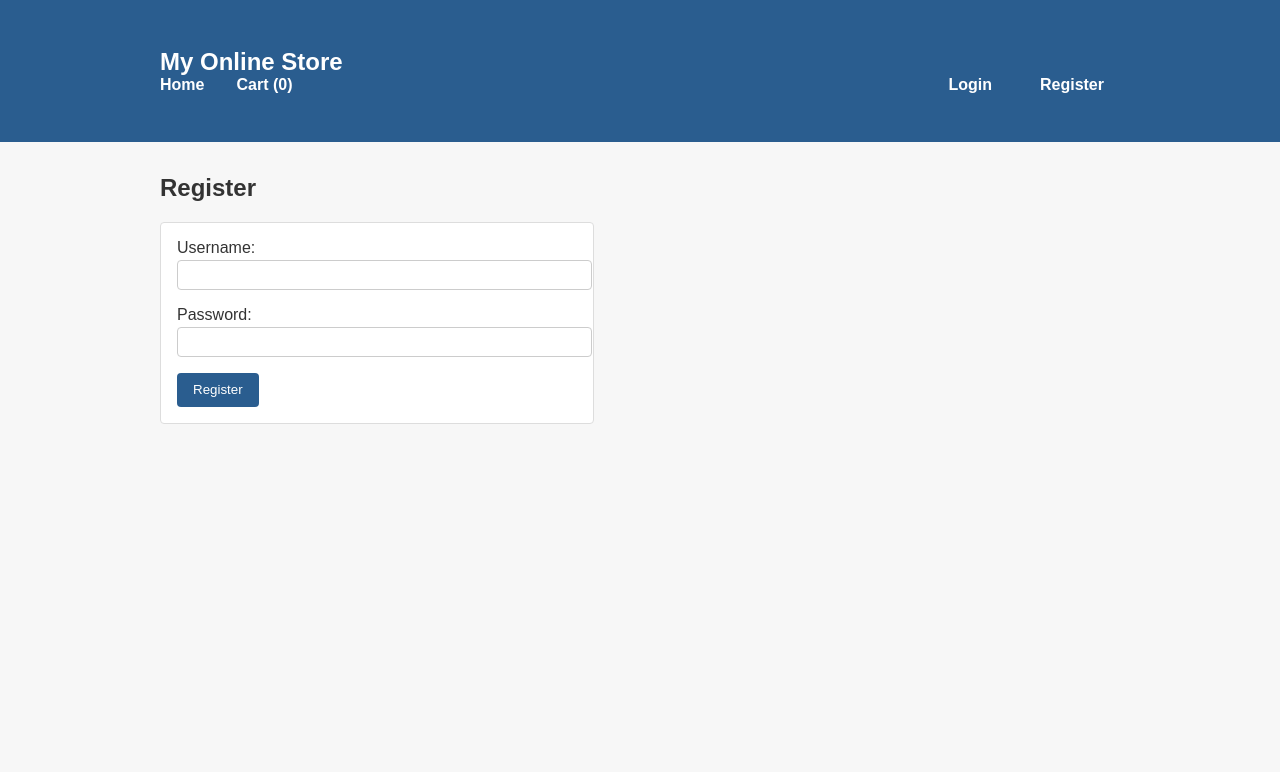
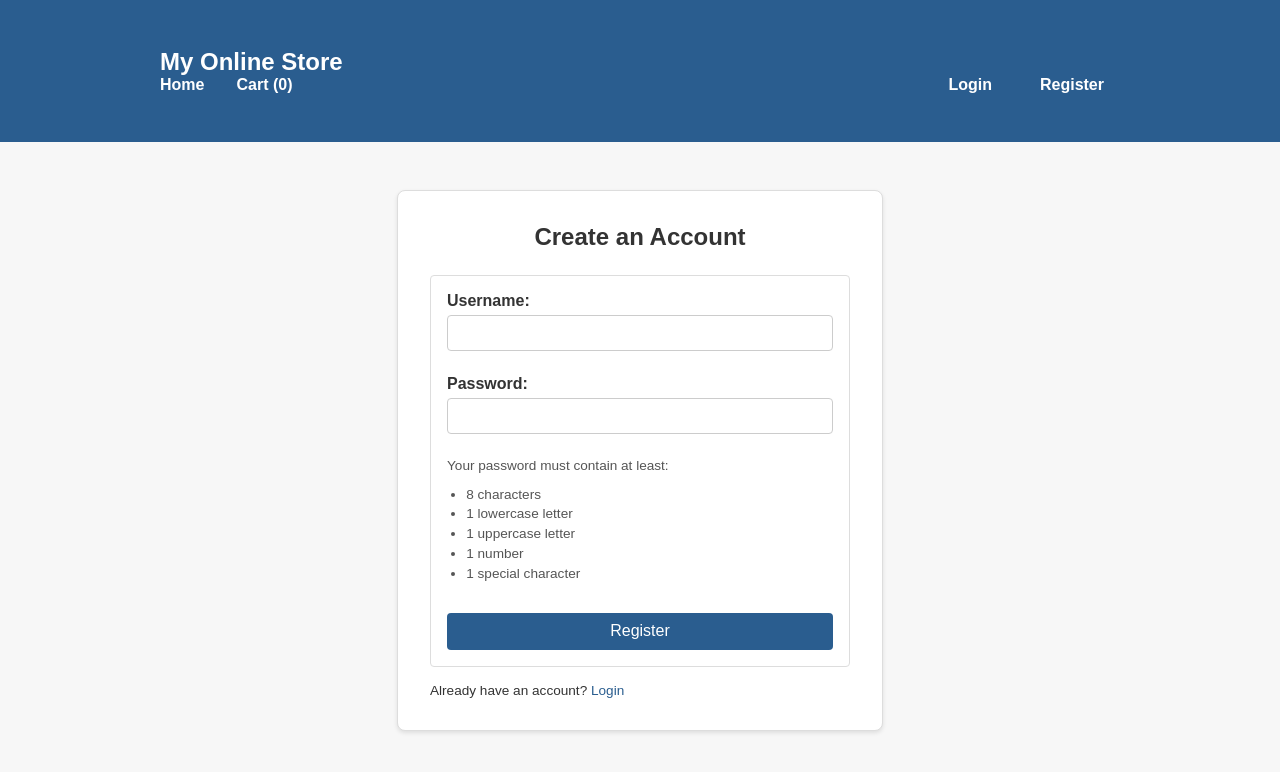
Before and after one commit to universide/e-commerce-website, a Flask app: page /register in a window 1280 px wide. Shown: the top 772 px of the page. Run offline with Flask 3, Linux system fonts and the light colour scheme.

Commit message:
improve 1

```diff
--- a/app.py
+++ b/app.py
@@ -1,7 +1,26 @@
+"""Simple E-commerce web application.
+
+This module defines a minimal Flask application that implements the core
+functionality of a small online store. Users can browse a catalogue of
+products, add items to a session-based shopping cart, view the cart and
+proceed to a checkout summary. For clarity and brevity the example omits
+many production concerns such as authentication, payment integration,
+security hardening and input validation. You can build on this scaffold
+to implement a full-featured online shop.
+
+Usage:
+    python app.py
+
+Access the application in your browser at http://127.0.0.1:5000/ after
+running the script.
+"""
+
 from __future__ import annotations
 import os
+import re
 from decimal import Decimal
 from typing import Dict, Any
+from datetime import timedelta
 
 from flask import (
     Flask,
@@ -15,73 +34,110 @@ from flask import (
 from flask_sqlalchemy import SQLAlchemy
 from werkzeug.security import generate_password_hash, check_password_hash
 
+# Create the Flask app and configure it.
 app = Flask(__name__)
-app.config['SECRET_KEY'] = os.environ.get('FLASK_SECRET_KEY', 'dev-secret')
-database_path = os.path.join(os.path.dirname(__file__), 'store.db')
-app.config['SQLALCHEMY_DATABASE_URI'] = f'sqlite:///{database_path}'
-app.config['SQLALCHEMY_TRACK_MODIFICATIONS'] = False
+app.config["SECRET_KEY"] = os.environ.get("FLASK_SECRET_KEY", "dev-secret")
+
+# Configure how long "remember me" logins persist (30 days).
+app.permanent_session_lifetime = timedelta(days=30)
+
+# Configure the SQLite database.
+database_path = os.path.join(os.path.dirname(__file__), "store.db")
+app.config["SQLALCHEMY_DATABASE_URI"] = f"sqlite:///{database_path}"
+app.config["SQLALCHEMY_TRACK_MODIFICATIONS"] = False
+
 db = SQLAlchemy(app)
 
+
 class Product(db.Model):
+    """Database model representing a product available for sale."""
     id = db.Column(db.Integer, primary_key=True)
     name = db.Column(db.String(100), nullable=False)
-    price = db.Column(db.Integer, nullable=False)
+    price = db.Column(db.Integer, nullable=False)  # price in cents
     description = db.Column(db.String(255), nullable=True)
     image = db.Column(db.String(255), nullable=True)
+
     def price_as_decimal(self) -> Decimal:
+        """Return price expressed in dollars instead of cents."""
         return Decimal(self.price) / 100
 
+
 class User(db.Model):
+    """User account for authentication."""
     id = db.Column(db.Integer, primary_key=True)
     username = db.Column(db.String(80), unique=True, nullable=False)
     password_hash = db.Column(db.String(128), nullable=False)
+
     def set_password(self, password: str) -> None:
         self.password_hash = generate_password_hash(password)
+
     def check_password(self, password: str) -> bool:
         return check_password_hash(self.password_hash, password)
 
+
 def seed_data() -> None:
+    """Populate the database with sample products if it's empty."""
     if Product.query.first() is None:
         sample_products = [
-            Product(name='Wireless Mouse', price=2999,
-                    description='A comfortable and responsive wireless mouse.',
-                    image='mouse.jpg'),
-            Product(name='Mechanical Keyboard', price=8499,
-                    description='A clicky, tactile mechanical keyboard with RGB backlight.',
-                    image='keyboard.jpg'),
-            Product(name='USB‑C Charger', price=1999,
-                    description='Fast‑charging USB‑C power adapter for phones and laptops.',
-                    image='charger.jpg'),
-            Product(name='Noise Cancelling Headphones', price=12999,
-                    description='Over‑ear headphones with active noise cancellation.',
-                    image='headphones.jpg'),
+            Product(
+                name="Wireless Mouse",
+                price=2999,
+                description="A comfortable and responsive wireless mouse.",
+                image="mouse.jpg",
+            ),
+            Product(
+                name="Mechanical Keyboard",
+                price=8499,
+                description="A clicky, tactile mechanical keyboard with RGB backlight.",
+                image="keyboard.jpg",
+            ),
+            Product(
+                name="USB-C Charger",
+                price=1999,
+                description="Fast-charging USB-C power adapter for phones and laptops.",
+                image="charger.jpg",
+            ),
+            Product(
+                name="Noise Cancelling Headphones",
+                price=12999,
+                description="Over-ear headphones with active noise cancellation.",
+                image="headphones.jpg",
+            ),
         ]
         db.session.bulk_save_objects(sample_products)
         db.session.commit()
 
+
 @app.before_request
 def ensure_cart_exists() -> None:
-    if 'cart' not in session:
-        session['cart'] = {}
+    """Ensure the user session has a cart structure."""
+    if "cart" not in session:
+        session["cart"] = {}
 
-@app.route('/')
+
+@app.route("/")
 def index() -> str:
+    """Display the home page with a list of available products."""
     products = Product.query.all()
-    return render_template('index.html', products=products)
+    return render_template("index.html", products=products)
 
-@app.route('/add_to_cart/<int:product_id>')
+
+@app.route("/add_to_cart/<int:product_id>")
 def add_to_cart(product_id: int) -> Any:
+    """Add a product to the shopping cart."""
     product = Product.query.get(product_id)
     if not product:
-        return redirect(url_for('index'))
-    cart: Dict[str, int] = session.get('cart', {})
+        return redirect(url_for("index"))
+    cart: Dict[str, int] = session.get("cart", {})
     cart[str(product_id)] = cart.get(str(product_id), 0) + 1
-    session['cart'] = cart
-    return redirect(url_for('index'))
+    session["cart"] = cart
+    return redirect(url_for("index"))
 
-@app.route('/cart')
+
+@app.route("/cart")
 def view_cart() -> str:
-    cart: Dict[str, int] = session.get('cart', {})
+    """Show the contents of the shopping cart."""
+    cart: Dict[str, int] = session.get("cart", {})
     items = []
     total_cents = 0
     for pid_str, qty in cart.items():
@@ -90,28 +146,32 @@ def view_cart() -> str:
             line_total = product.price * qty
             total_cents += line_total
             items.append({
-                'product': product,
-                'quantity': qty,
-                'line_total': Decimal(line_total) / 100
+                "product": product,
+                "quantity": qty,
+                "line_total": Decimal(line_total) / 100,
             })
     total = Decimal(total_cents) / 100
-    return render_template('cart.html', items=items, total=total)
+    return render_template("cart.html", items=items, total=total)
 
-@app.route('/remove_from_cart/<int:product_id>')
+
+@app.route("/remove_from_cart/<int:product_id>")
 def remove_from_cart(product_id: int) -> Any:
-    cart: Dict[str, int] = session.get('cart', {})
+    """Remove one unit of the given product from the cart."""
+    cart: Dict[str, int] = session.get("cart", {})
     pid_str = str(product_id)
     if pid_str in cart:
         if cart[pid_str] > 1:
             cart[pid_str] -= 1
         else:
             cart.pop(pid_str)
-        session['cart'] = cart
-    return redirect(url_for('view_cart'))
+        session["cart"] = cart
+    return redirect(url_for("view_cart"))
 
-@app.route('/checkout')
+
+@app.route("/checkout")
 def checkout() -> str:
-    cart: Dict[str, int] = session.get('cart', {})
+    """Display a summary of the order and clear the cart."""
+    cart: Dict[str, int] = session.get("cart", {})
     items = []
     total_cents = 0
     for pid_str, qty in cart.items():
@@ -120,63 +180,106 @@ def checkout() -> str:
             line_total = product.price * qty
             total_cents += line_total
             items.append({
-                'product': product,
-                'quantity': qty,
-                'line_total': Decimal(line_total) / 100
+                "product": product,
+                "quantity": qty,
+                "line_total": Decimal(line_total) / 100,
             })
     total = Decimal(total_cents) / 100
-    session['cart'] = {}
-    return render_template('checkout.html', items=items, total=total)
+    session["cart"] = {}
+    return render_template("checkout.html", items=items, total=total)
 
-@app.route('/register', methods=['GET', 'POST'])
+
+@app.route("/register", methods=["GET", "POST"])
 def register() -> Any:
-    if request.method == 'POST':
-        username = request.form.get('username', '').strip()
-        password = request.form.get('password', '')
+    """Allow a new user to create an account with password complexity rules."""
+    if request.method == "POST":
+        username = request.form.get("username", "").strip()
+        password = request.form.get("password", "")
+
         if not username or not password:
-            flash('Username and password are required.')
-            return redirect(url_for('register'))
+            flash("Username and password are required.")
+            return redirect(url_for("register"))
         if User.query.filter_by(username=username).first():
-            flash('Username already exists.')
-            return redirect(url_for('register'))
+            flash("Username already exists.")
+            return redirect(url_for("register"))
+
+        # Enforce password complexity
+        def is_password_valid(pwd: str) -> bool:
+            return (
+                len(pwd) >= 8
+                and re.search(r"[a-z]", pwd)
+                and re.search(r"[A-Z]", pwd)
+                and re.search(r"\d", pwd)
+                and re.search(r"[^A-Za-z0-9]", pwd)
+            )
+
+        if not is_password_valid(password):
+            flash(
+                "Password must be at least 8 characters long and include "
+                "uppercase, lowercase, numeric and special characters."
+            )
+            return redirect(url_for("register"))
+
         user = User(username=username)
         user.set_password(password)
         db.session.add(user)
         db.session.commit()
-        session['user_id'] = user.id
-        return redirect(url_for('index'))
-    return render_template('register.html')
+        session["user_id"] = user.id
+        return redirect(url_for("index"))
 
-@app.route('/login', methods=['GET', 'POST'])
+    return render_template("register.html")
+
+
+@app.route("/login", methods=["GET", "POST"])
 def login() -> Any:
-    if request.method == 'POST':
-        username = request.form.get('username', '').strip()
-        password = request.form.get('password', '')
+    """Authenticate an existing user and start a session, with 'remember me'."""
+    if request.method == "POST":
+        username = request.form.get("username", "").strip()
+        password = request.form.get("password", "")
+        remember = request.form.get("remember")
+
         user = User.query.filter_by(username=username).first()
         if user and user.check_password(password):
-            session['user_id'] = user.id
-            return redirect(url_for('index'))
-        flash('Invalid username or password.')
-        return redirect(url_for('login'))
-    return render_template('login.html')
+            session["user_id"] = user.id
+            session.permanent = bool(remember)
+            return redirect(url_for("index"))
 
-@app.route('/logout')
+        flash("Invalid username or password.")
+        return redirect(url_for("login"))
+
+    return render_template("login.html")
+
+
+@app.route("/logout")
 def logout() -> Any:
-    session.pop('user_id', None)
-    return redirect(url_for('index'))
+    """Log the user out by clearing their session."""
+    session.pop("user_id", None)
+    return redirect(url_for("index"))
 
-@app.route('/profile')
+
+@app.route("/profile")
 def profile() -> Any:
-    user_id = session.get('user_id')
+    """Display the logged-in user’s profile."""
+    user_id = session.get("user_id")
     if not user_id:
-        return redirect(url_for('login'))
+        return redirect(url_for("login"))
     user = User.query.get(user_id)
     if not user:
-        session.pop('user_id', None)
-        return redirect(url_for('login'))
-    return render_template('profile.html', user=user)
+        session.pop("user_id", None)
+        return redirect(url_for("login"))
+    return render_template("profile.html", user=user)
 
-if __name__ == '__main__':
+
+@app.route("/forgot_password", methods=["GET", "POST"])
+def forgot_password() -> Any:
+    """Placeholder for a password reset flow."""
+    if request.method == "POST":
+        flash("If the account exists, reset instructions have been sent.")
+        return redirect(url_for("login"))
+    return render_template("forgot_password.html")
+
+
+if __name__ == "__main__":
     with app.app_context():
         db.create_all()
         seed_data()
--- a/static/style.css
+++ b/static/style.css
@@ -189,3 +189,79 @@ form button {
     border-radius: 4px;
     text-decoration: none;
 }
+
+/* Container for authentication pages (login, register, forgot password) */
+.auth-container {
+    background-color: #fff;
+    border: 1px solid #ddd;
+    border-radius: 8px;
+    box-shadow: 0 2px 4px rgba(0, 0, 0, 0.1);
+    max-width: 420px;
+    margin: 3rem auto;
+    padding: 2rem;
+}
+.auth-container h2 {
+    text-align: center;
+    margin-top: 0;
+    margin-bottom: 1.5rem;
+}
+.auth-container form label {
+    display: block;
+    margin-bottom: 1rem;
+    font-weight: bold;
+}
+.auth-container form input[type="text"],
+.auth-container form input[type="password"],
+.auth-container form input[type="email"] {
+    width: 100%;
+    padding: 0.6rem;
+    margin-top: 0.3rem;
+    border: 1px solid #ccc;
+    border-radius: 4px;
+    box-sizing: border-box;
+}
+.auth-container form button {
+    width: 100%;
+    padding: 0.6rem 1rem;
+    margin-top: 1rem;
+    background-color: #2a5d8f;
+    color: #fff;
+    border: none;
+    border-radius: 4px;
+    cursor: pointer;
+    font-size: 1rem;
+}
+/* Password requirements list */
+.auth-container .password-requirements {
+    font-size: 0.85rem;
+    color: #555;
+    margin: 0.5rem 0 1rem;
+}
+.auth-container .password-requirements ul {
+    margin: 0;
+    padding-left: 1.2rem;
+}
+.auth-container .password-requirements li {
+    margin-bottom: 0.3rem;
+}
+/* Message styles */
+.auth-container .message {
+    color: red;
+    font-size: 0.9rem;
+    margin-top: 1rem;
+}
+/* Options row (remember me / links) */
+.auth-container .options {
+    margin-top: 1rem;
+    display: flex;
+    justify-content: space-between;
+    align-items: center;
+    font-size: 0.85rem;
+}
+.auth-container .options a {
+    color: #2a5d8f;
+    text-decoration: none;
+}
+.auth-container .options a:hover {
+    text-decoration: underline;
+}
--- a/templates/register.html
+++ b/templates/register.html
@@ -1,19 +1,39 @@
 {% extends 'layout.html' %}
-
 {% block title %}Register - My Store{% endblock %}
-
 {% block content %}
-<h2>Register</h2>
-<form method="post">
+<div class="auth-container">
+  <h2>Create an Account</h2>
+  <form method="post" novalidate>
     <label for="username">Username:
-    <input type="text" id="username" name="username" required>
+      <input type="text" id="username" name="username" autocomplete="username" required>
     </label>
     <label for="password">Password:
-    <input type="password" id="password" name="password" required>
+      <input type="password" id="password" name="password"
+             pattern="(?=.*[a-z])(?=.*[A-Z])(?=.*\\d)(?=.*[^A-Za-z0-9]).{8,}"
+             title="At least 8 characters including uppercase, lowercase, numeric and special characters"
+             autocomplete="new-password" required>
     </label>
+    <div class="password-requirements">
+      <p>Your password must contain at least:</p>
+      <ul>
+        <li>8 characters</li>
+        <li>1 lowercase letter</li>
+        <li>1 uppercase letter</li>
+        <li>1 number</li>
+        <li>1 special character</li>
+      </ul>
+    </div>
     <button type="submit">Register</button>
   </form>
+  {% if get_flashed_messages() %}
+  <div class="message">
     {% for message in get_flashed_messages() %}
-<p style="color: red;">{{ message }}</p>
+    <p>{{ message }}</p>
     {% endfor %}
+  </div>
+  {% endif %}
+  <div class="options">
+    <span>Already have an account? <a href="{{ url_for('login') }}">Login</a></span>
+  </div>
+</div>
 {% endblock %}
```
Also changed, not shown: templates/forgot_password.html (added, +20 -0 lines), templates/login.html (+21 -7 lines), store.db. Lines whose indentation alone changed are shown as unchanged.
